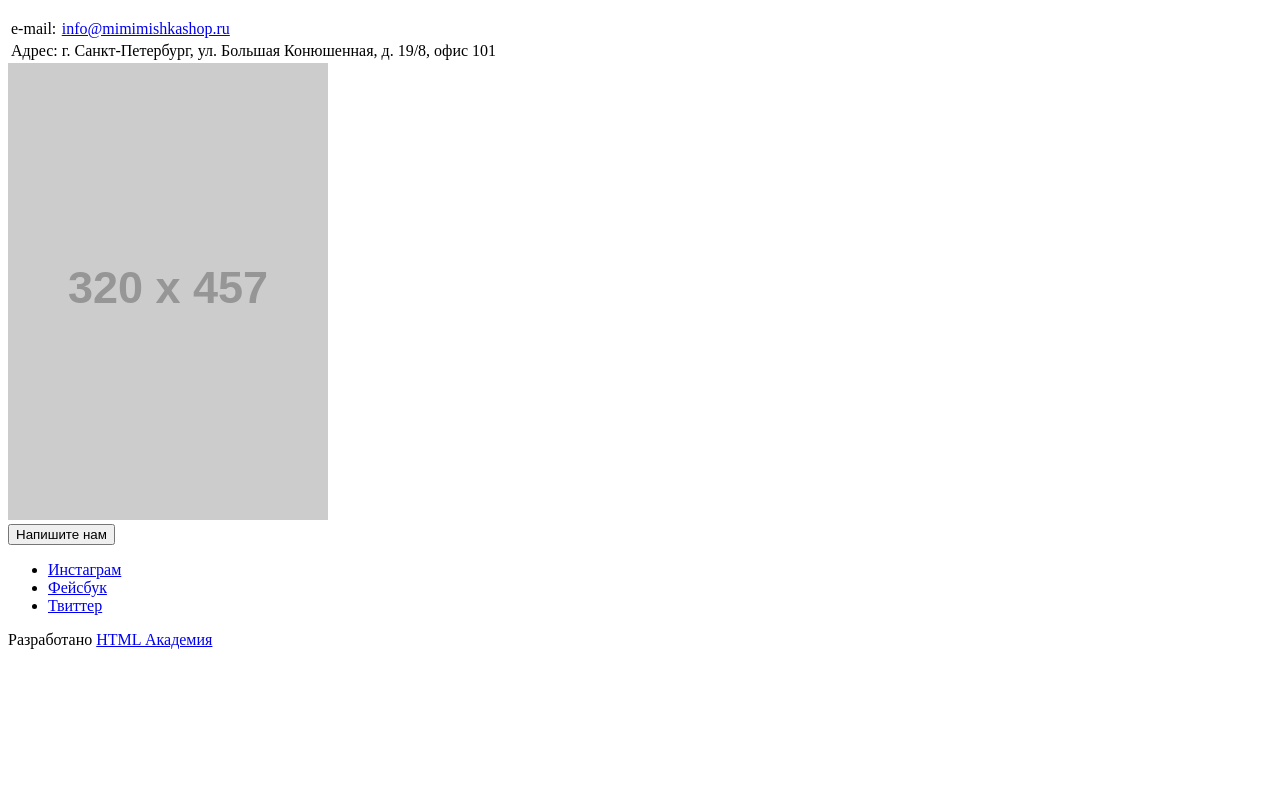
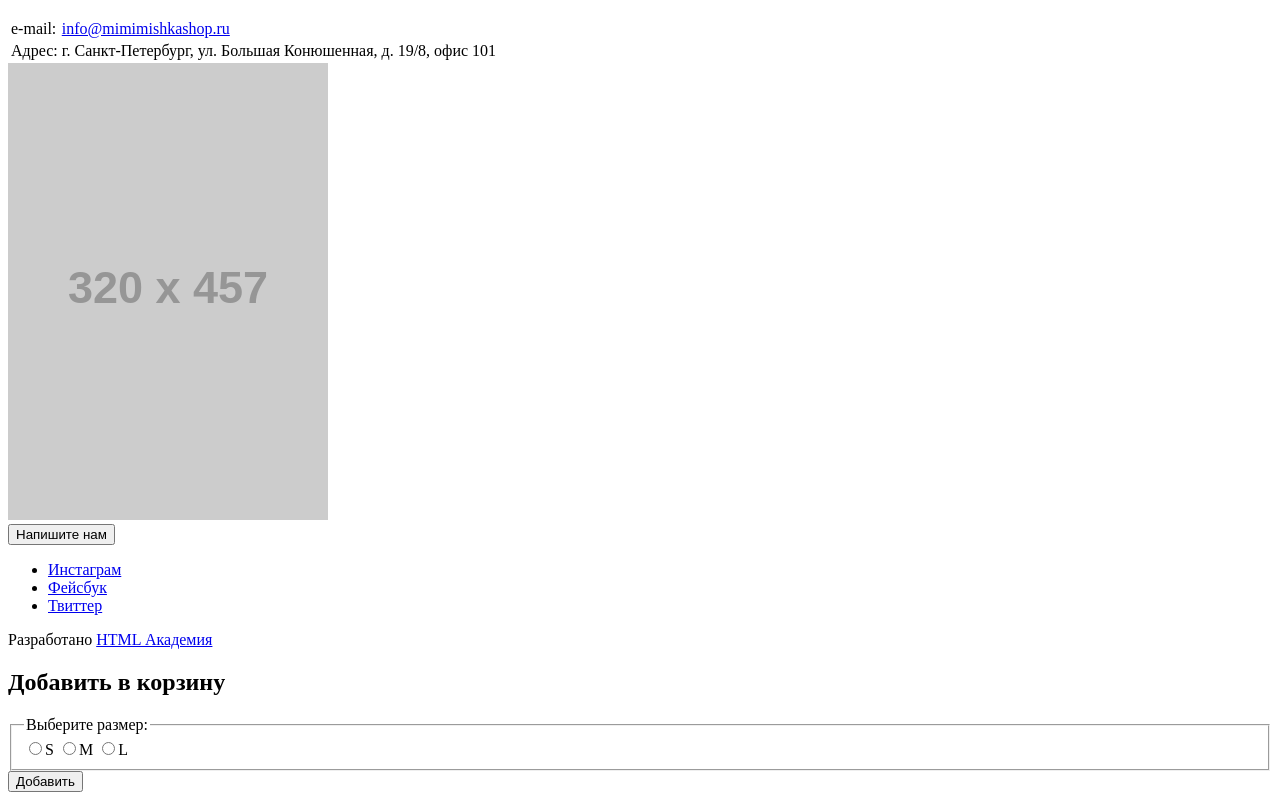
Before and after one commit to vsevolodroschupkin/nth-project, a website: page index.html in a window 1280 px wide. Shown: the part 1517-2317 px from the top of the page. Before the commit the page ends 2174 px from the top, so only its background shows below. Drawn offline with Linux system fonts and the light colour scheme; placeholder pictures from the web are drawn by us.

Commit message:
Добавил разметку модального окна

```diff
--- a/index.html
+++ b/index.html
@@ -147,9 +147,11 @@
     </section>
   </main>
   <footer class="page-footer">
+    <div class="page-footer__wrapper">
       <ul class="page-footer__social-links social-links">
         <li>
-        <a class="social-links_link social-links_link--insta" href="#" title="Инстаграм"><span class="visually-hidden">Инстаграм</span></a>
+          <a class="social-links_link social-links_link--insta" href="#" title="Инстаграм"><span class="visually-hidden">Инстаграм</span>
+            </a>
         </li>
         <li>
           <a class="social-links_link social-links_link--fb" href="#" title="Фейсбук"><span class="visually-hidden">Фейсбук</span></a>
@@ -161,6 +163,26 @@
       <div class="page-footer__copyright">
         Разработано <a class="page-footer__copyright-link" href="http://htmlacademy.ru"><span class="visually-hidden">HTML Академия</span></a>
       </div>
+    </div>
   </footer>
+  <section class="cart-modal modal">
+    <h2 class="cart-modal__title">Добавить в корзину</h2>
+    <form class="cart-modal__form" action="https://echo.htmlacademy.ru" method="POST" name="Добавить в корзину">
+      <fieldset>
+        <legend class="cart-modal__legend">
+          Выберите размер:
+        </legend>
+        <label class="cart-modal__label size-label" for="size-s">
+          <input class="visually-hidden" type="radio" name="size" id="size-s" value="size-s">S
+        </label>
+        <label class="cart-modal__label size-label" for="size-m"><input class="visually-hidden" type="radio" name="size" id="size-m" value="size-m">M
+        </label>
+        <label class="cart-modal__label size-label" for="size-l"><input class="visually-hidden" type="radio" name="size" id="size-l" value="size-l">L
+        </label>
+      </fieldset>
+      <button class="cart-btn" type="submit">Добавить</button>
+    </form>
+  </section>
+  <div class="modal-overlay"></div>
 </body>
 </html>
```
Lines whose indentation alone changed are shown as unchanged.
